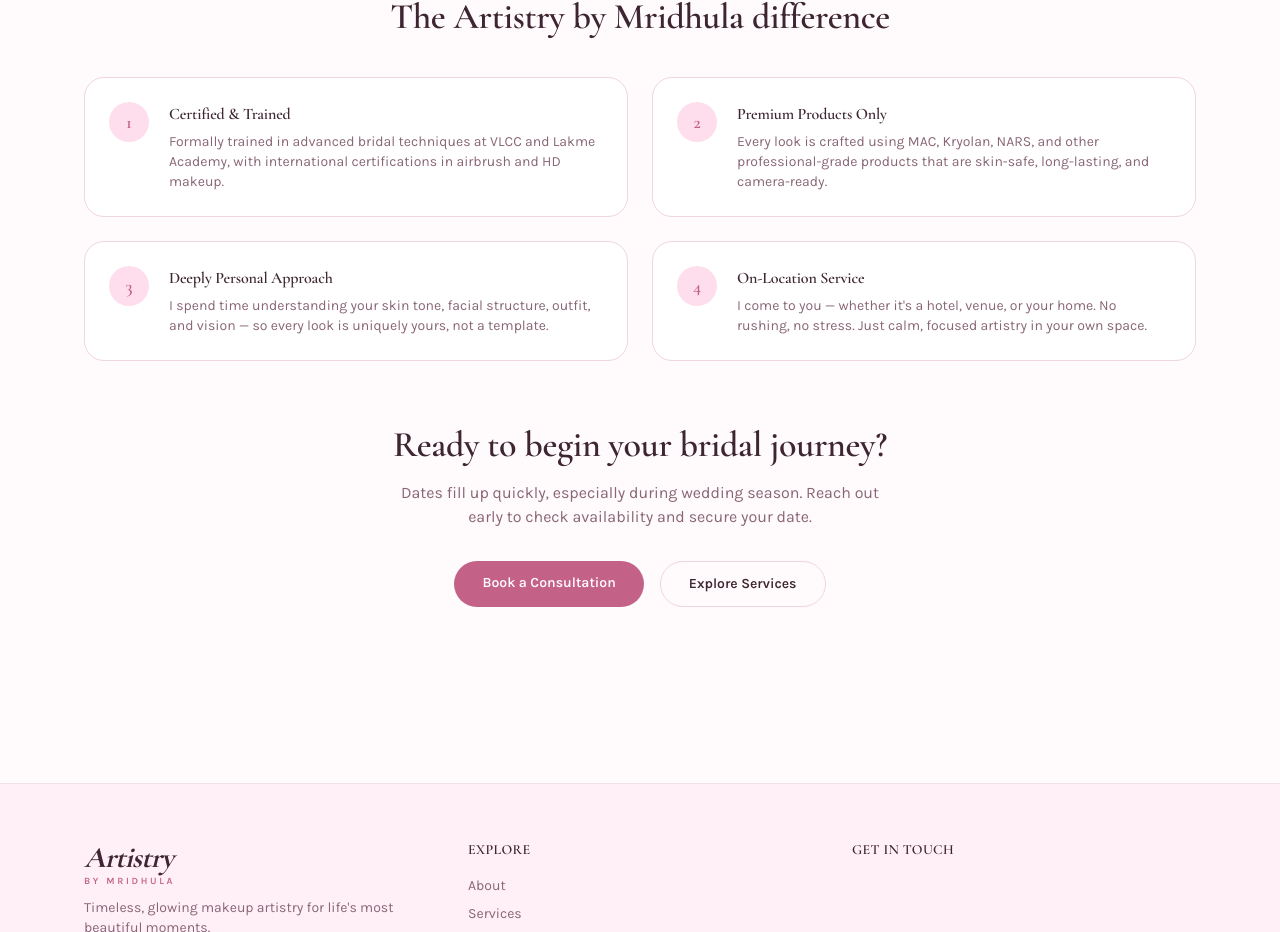
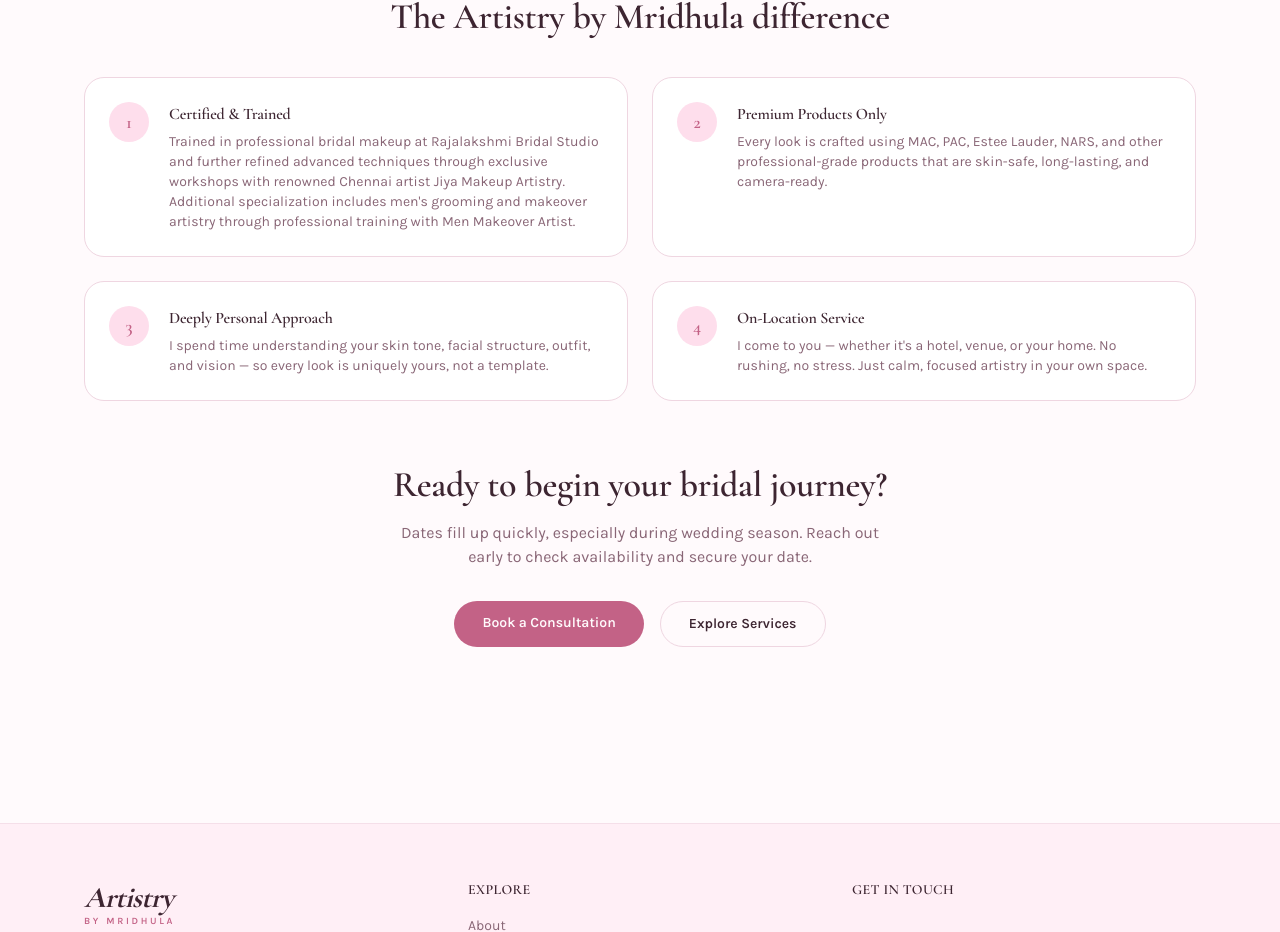
Before and after one commit to udhaysmy-maker/artistry-by-mridhula, a Next.js app: page /about in a window 1280 px wide. Shown: the part 1588-2520 px from the top of the page. Built offline with nearby package versions, Linux system fonts and the light colour scheme; no server answers.

Commit message:
made changes on about page , gallery , faq, service page

```diff
--- a/app/about/page.tsx
+++ b/app/about/page.tsx
@@ -27,11 +27,11 @@ const stats = [
 const whyChoose = [
   {
     title: "Certified & Trained",
-    desc: "Formally trained in advanced bridal techniques at VLCC and Lakme Academy, with international certifications in airbrush and HD makeup.",
+    desc: "Trained in professional bridal makeup at Rajalakshmi Bridal Studio and further refined advanced techniques through exclusive workshops with renowned Chennai artist Jiya Makeup Artistry. Additional specialization includes men's grooming and makeover artistry through professional training with Men Makeover Artist.",
   },
   {
     title: "Premium Products Only",
-    desc: "Every look is crafted using MAC, Kryolan, NARS, and other professional-grade products that are skin-safe, long-lasting, and camera-ready.",
+    desc: "Every look is crafted using MAC, PAC, Estee Lauder, NARS, and other professional-grade products that are skin-safe, long-lasting, and camera-ready.",
   },
   {
     title: "Deeply Personal Approach",
--- a/app/gallery/page.tsx
+++ b/app/gallery/page.tsx
@@ -51,7 +51,7 @@ export default function GalleryPage() {
       <PageHero
         eyebrow="Portfolio"
         title="Gallery"
-        subtitle="A curated selection of bridal, reception, engagement, and editorial looks."
+        subtitle="Every photograph in this gallery features makeup, hairstyling, and styling work personally completed by Artistry by Mridhula for real brides and clients."
       />
       <section className="mx-auto max-w-6xl px-5 pb-20">
         <Suspense fallback={<GallerySkeleton />}>
--- a/components/home/FAQSection.tsx
+++ b/components/home/FAQSection.tsx
@@ -13,7 +13,7 @@ const faqs = [
   },
   {
     q: "How long does bridal makeup take on the morning of the wedding?",
-    a: "Full bridal makeup typically takes 2 to 3 hours, including skin preparation, base application, and the complete look. If hairstyling and saree draping are included, allow an additional 1 to 1.5 hours. I always build in time at the end for final photos and touch-up guidance before I leave.",
+    a: "A full bridal makeover takes approximately 3 hours, covering hairstyling, makeup, and saree draping from start to finish.",
   },
   {
     q: "Do you travel to my home or venue?",
--- a/components/home/ServicesPreview.tsx
+++ b/components/home/ServicesPreview.tsx
@@ -42,7 +42,7 @@ const services = [
   },
   {
     title: "Saree Draping",
-    desc: "Flawless saree draping in all regional styles — Kanjivaram, Nauvari, Gujarati, and more.",
+    desc: "Bridal saree draping for Madisar, Pattu Saree, Koora Pudavai, Lehenga, and more.",
     icon: (
       <svg width="26" height="26" viewBox="0 0 24 24" fill="none" stroke="currentColor" strokeWidth="2" strokeLinecap="round" strokeLinejoin="round" aria-hidden="true">
         <path d="M12 22V12M12 12C12 12 7 9 7 4a5 5 0 0 1 10 0c0 5-5 8-5 8z" />
```
